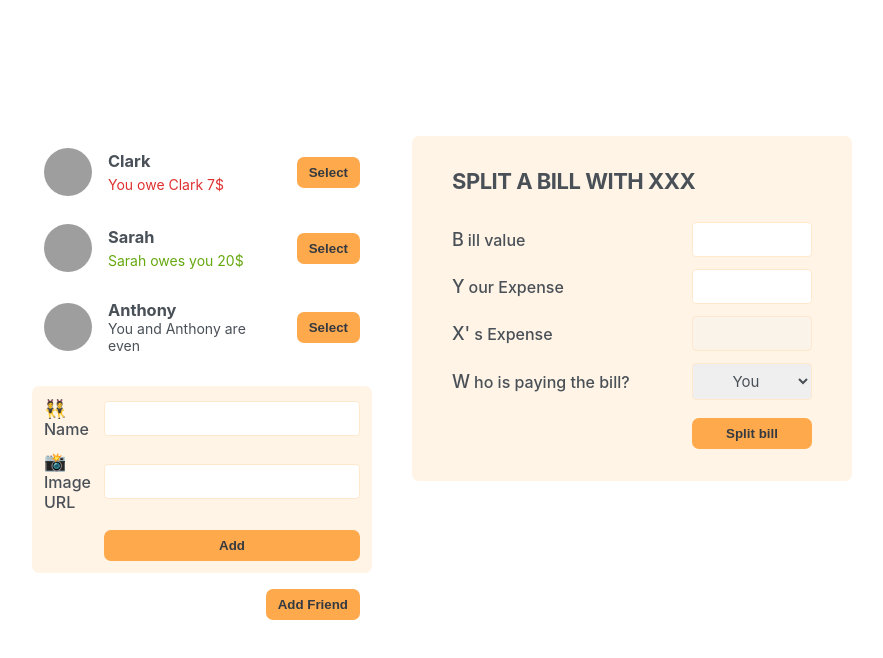
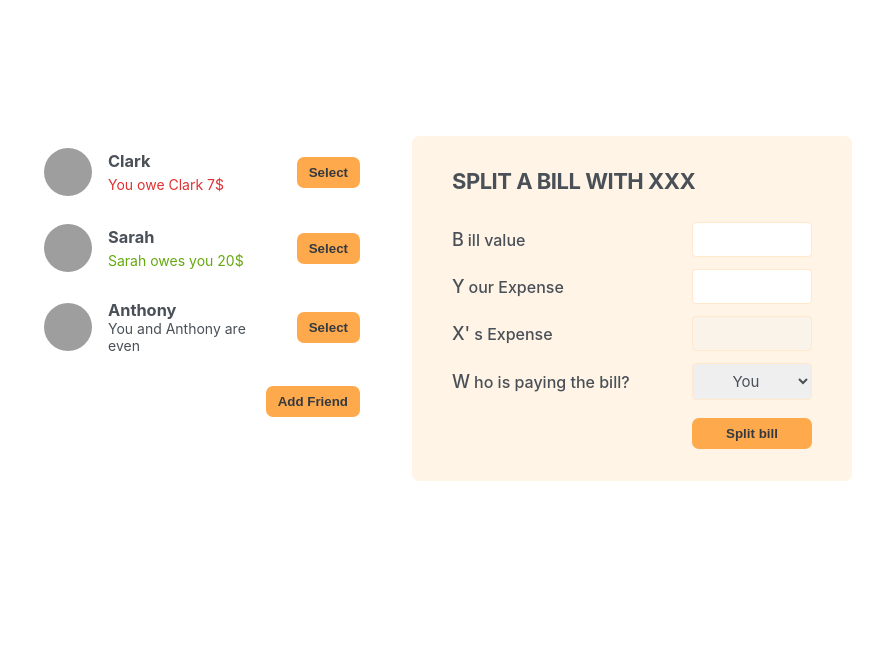
Before and after one commit to mkelly115/eat-n-split, a React (Create React App) app: page / in a window 1280 px wide. Shown: the top 658 px of the page, without its empty margins (198-1081 px from the left). Built offline with nearby package versions, Linux system fonts and the light colour scheme; grey boxes are pictures that could not be loaded.

Commit message:
updated conditional rendering

```diff
--- a/src/App.js
+++ b/src/App.js
@@ -1,3 +1,5 @@
+import { useState } from "react";
+
 const initialFriends = [
   {
     id: 118836,
@@ -19,13 +21,27 @@
   },
 ];
 
+function Button({ children, onClick }) {
+  return (
+    <button className="button" onClick={onClick}>
+      {children}
+    </button>
+  );
+}
+
 export default function App() {
+  const [showAddFriend, setShowAddFriend] = useState(false);
+
+  function handleShowAddFriend() {
+  setShowAddFriend((show) => !show);
+}
+
   return (
     <div className="app">
       <div className="sidebar">
         <FriendList />
-        <FormAddFriend />
-        <Button>Add Friend</Button>
+        {showAddFriend && <FormAddFriend />}
+        <Button onClick={handleShowAddFriend}>{showAddFriend ? 'Close': "Add Friend"}</Button>
       </div>
       <FormSplitBill />
     </div>
@@ -80,10 +96,6 @@
   );
 }
 
-function Button({ children }) {
-  return <button className="button">{children}</button>;
-}
-
 function FormSplitBill() {
   return (
     <form className="form-split-bill">
@@ -96,12 +108,12 @@
       <input type="text" />
 
       <label>X's Expense</label>
-      <input type="text" disabled/>
+      <input type="text" disabled />
 
       <label>Who is paying the bill?</label>
       <select>
-        <option value='user'>You</option>
-        <option value='friend'>X</option>
+        <option value="user">You</option>
+        <option value="friend">X</option>
       </select>
 
       <Button>Split bill</Button>
```
